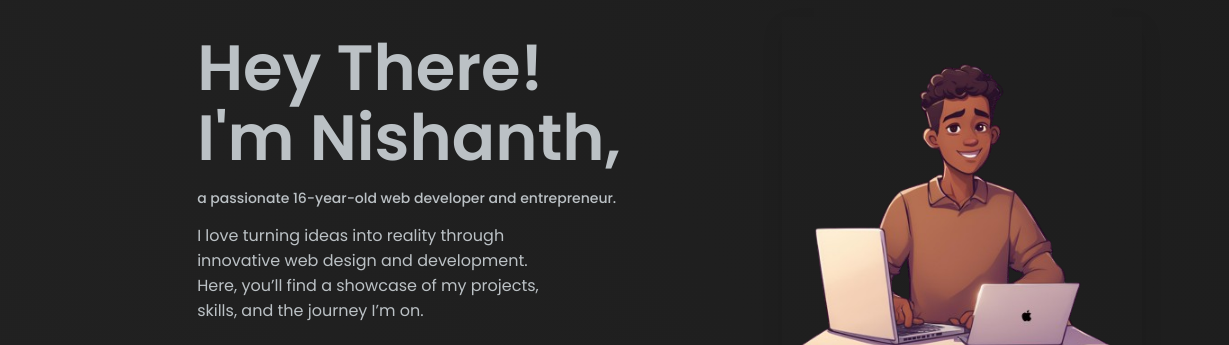
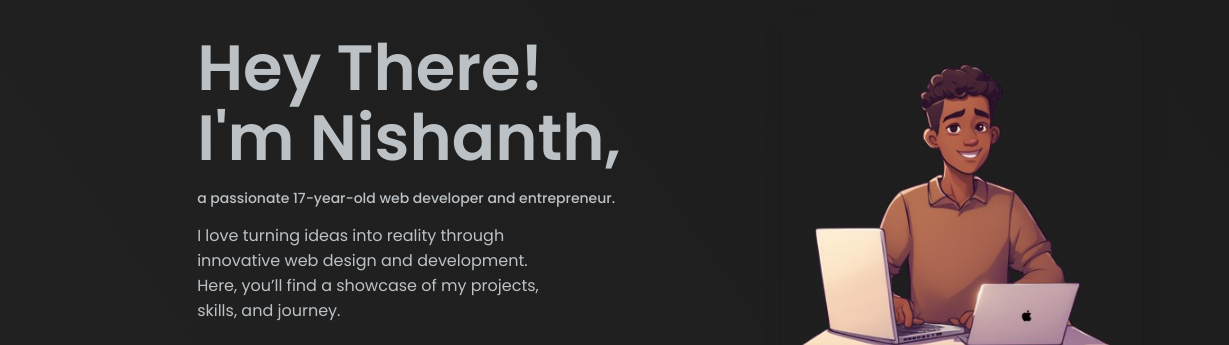
Before and after one commit to realneutral/portfolio, a plain HTML site: page index.html in a window 1280 px wide. Shown: the part 187-532 px from the top of the page, 51-1280 px from the left. Drawn offline with Linux system fonts and the light colour scheme.

Commit message:
Update index.html
Age change.

```diff
--- a/index.html
+++ b/index.html
@@ -76,8 +76,8 @@
             <div class="info">
                 <h2>Hey There!
                     <br>I'm Nishanth,</h2>
-                <h3>a passionate 16-year-old web developer and entrepreneur.</h3>
-                <p>I love turning ideas into reality through innovative web design and development. Here, you’ll find a showcase of my projects, skills, and the journey I’m on.</p>
+                <h3>a passionate 17-year-old web developer and entrepreneur.</h3>
+                <p>I love turning ideas into reality through innovative web design and development. Here, you’ll find a showcase of my projects, skills, and journey.</p>
                 <a href="#contact" class="btn">Contact Me <i class="fa-solid fa-circle-right"></i></a>
             </div>
             <div class="home-img">
```
